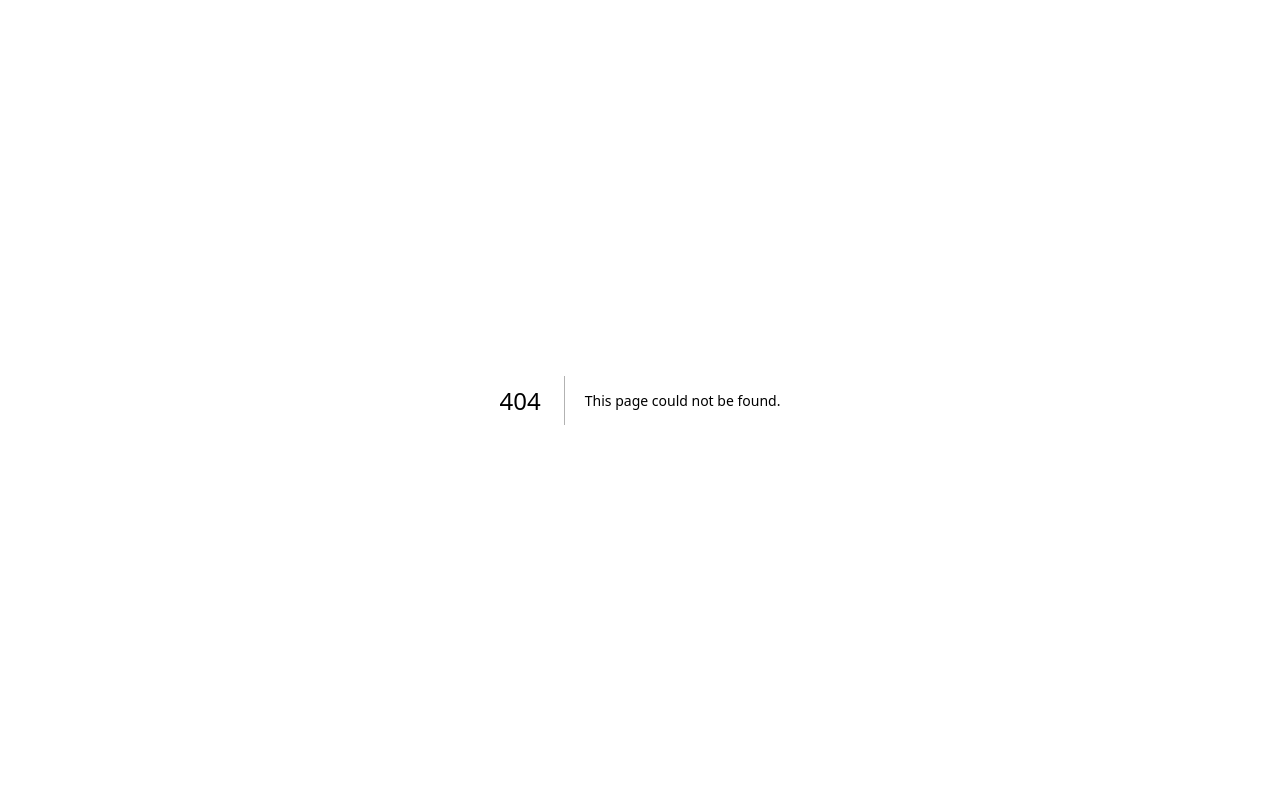
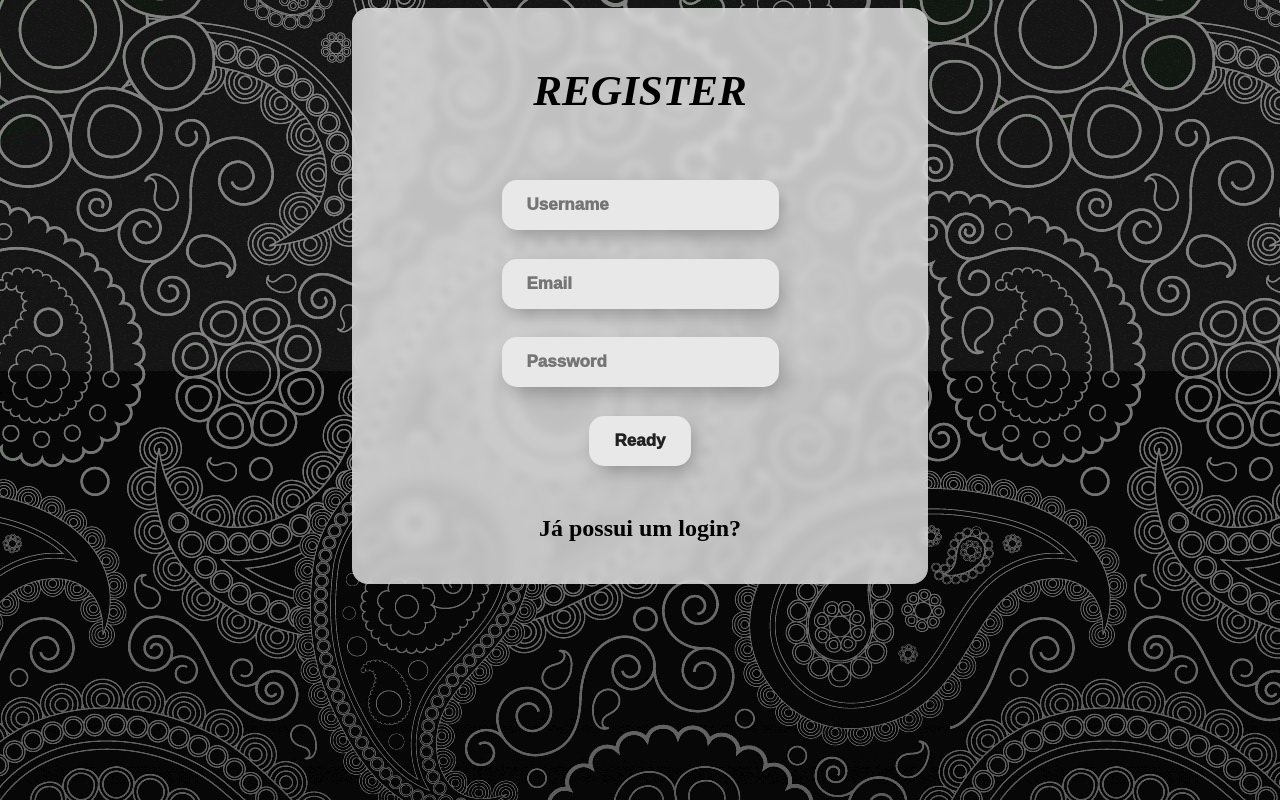
Before and after one commit to SDegenhardts/next-project, a Next.js app: page /cadastro in a window 1280 px wide. Before the commit this address had no page. Built offline with nearby package versions, Linux system fonts and the light colour scheme.

Commit message:
Add Validation

```diff
--- /dev/null
+++ b/src/context/context.js
@@ -0,0 +1,15 @@
+import { createContext, useState } from "react";
+
+export const Message_data = createContext(null);
+
+function Context({ children }) {
+    const [message, setMessage] = useState();
+
+    return (
+      <Message_data.Provider value={{ message, setMessage }}>
+        {children}
+      </Message_data.Provider>
+    );
+  }
+
+  export default Context;
--- a/src/pages/_app.js
+++ b/src/pages/_app.js
@@ -1,5 +1,19 @@
 import '@/styles/globals.css'
 
-export default function App({ Component, pageProps }) {
-  return <Component {...pageProps} />
+// export default function App({ Component, pageProps }) {
+//   return <Component {...pageProps} />
+// }
+
+import Context from "../context/context"
+
+function MyApp({ Component, pageProps }) {
+  return(
+    <>
+    <Context>
+      <Component {...pageProps} />
+    </Context>
+    </>
+  )
 }
+
+export default MyApp
--- /dev/null
+++ b/src/pages/cadastro.js
@@ -0,0 +1,37 @@
+import styles from '@/styles/cadastro.module.css'
+
+// // import { Message_data } from "../../context/context";
+// // import { useContext } from "react";
+// // import { useRouter } from "next/router";
+
+// // import { useState } from "react"
+
+export default function cadastro(){
+//     // const [user, setUser] = useState("Luigi")
+//     const { message, setMessage } = useContext(Message_data);
+
+// const router = useRouter();
+
+// function sendData() {
+//     var data = document.getElementById("context_id").value;
+//     setMessage(data);
+//   }
+
+    return(
+        <section className={styles.container}>
+      <div>
+        <h1 className={styles.font}>
+        REGISTER
+        </h1>
+        <input id="username" placeholder='Username'></input>
+        <input id="email" placeholder='Email'></input>
+        <input id="password"placeholder='Password'></input>
+        <button>Ready</button>
+        <h1><a href="/login">
+          Já possui um login?
+          </a></h1>
+        {/* <link href='/'>Ainda não possui uma conta ?</link> */}
+      </div>
+    </section>
+    )
+}
--- a/src/styles/Home.module.css
+++ b/src/styles/Home.module.css
@@ -22,7 +22,7 @@ border-radius: 1em;
     position: absolute;
     top: 0;
     z-index: 1;
-    left: 87%;
+    left: 85%;
     top: 5%;
 }
 
--- /dev/null
+++ b/src/styles/cadastro.module.css
@@ -0,0 +1,25 @@
+.container {
+    display: flex;
+    justify-content: center;
+    box-shadow: rgb(134, 134, 134)
+
+  }
+
+  .container div {
+    width: 45vw;
+    height: 45vw;
+    display: flex;
+    flex-direction: column;
+    place-items: center;
+    justify-content: center ;
+    gap: 5%;
+    background-color: rgba(255, 255, 255, 0.733);
+    backdrop-filter: blur(5px);
+    border-radius: 1em;
+  }
+
+  .font {
+    font-family: 'Times New Roman', Times, serif;
+    font-size: 2.7em;
+    font-style: italic;
+  }
```
Also changed, not shown: src/pages/login.js (+6 -3 lines), src/pages/share.js (added, +27 -0 lines).
